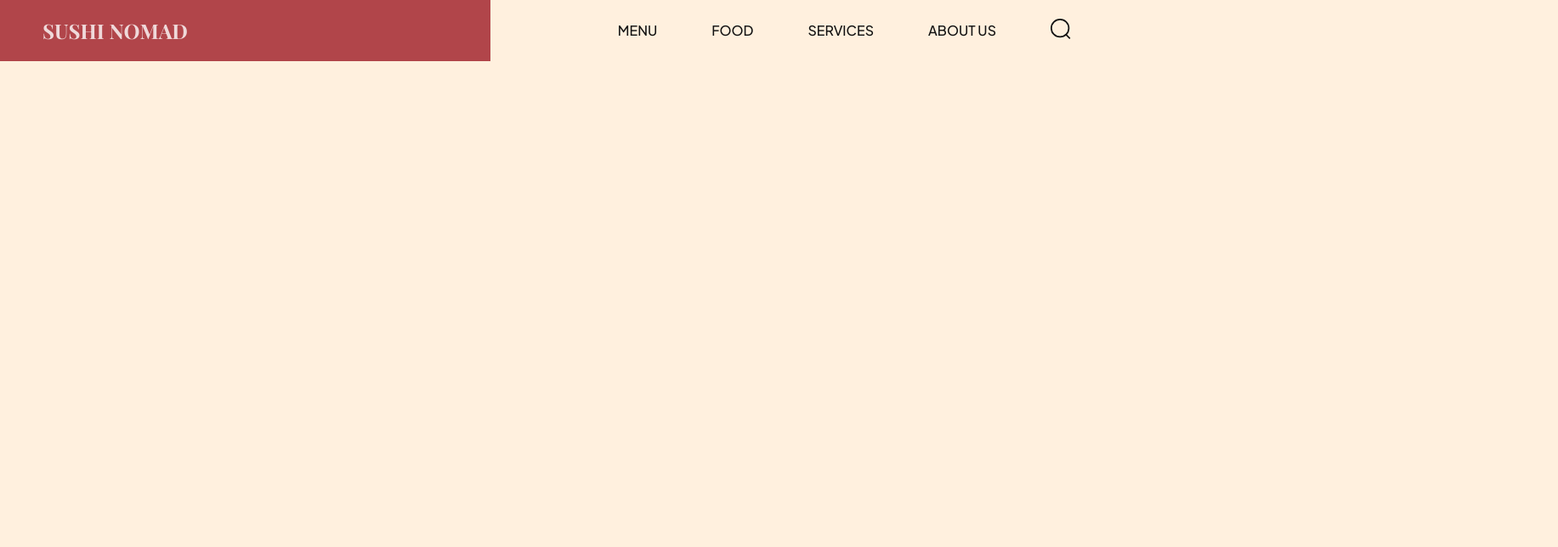
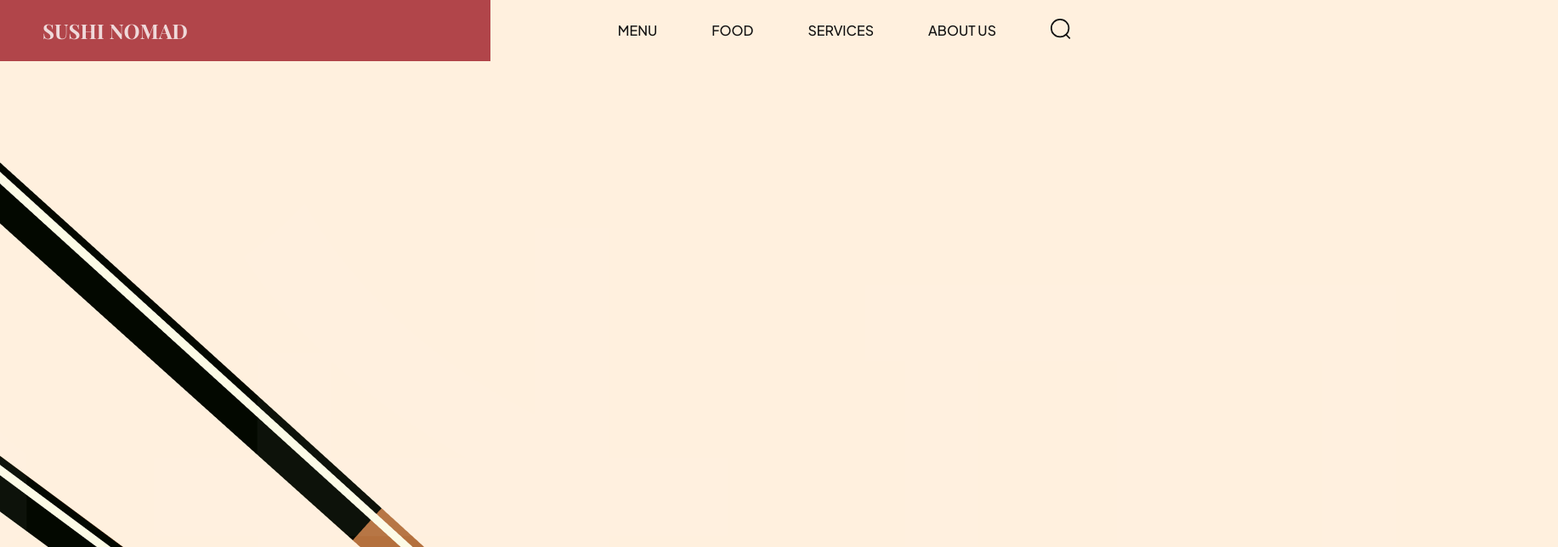
Before and after one commit to nargysc/sushiorder, a website built with Vite: page index.html in a window 1280 px wide. Shown: the top 644 px of the page at 85% size, 1833 px wide, since content can reach past the window. Built offline with nearby package versions, Linux system fonts and the light colour scheme.

Commit message:
creating banner

```diff
--- a/index.html
+++ b/index.html
@@ -44,7 +44,10 @@
 </nav>
   </header>
   <section class="hero">
-
+<div class="hero-image">
+  <img src="assets/sushi-1.png"
+  alt="sushi">
+</div>
   </section>
     <script src="/js/script.js" type="module"></script>
   </body>
```
